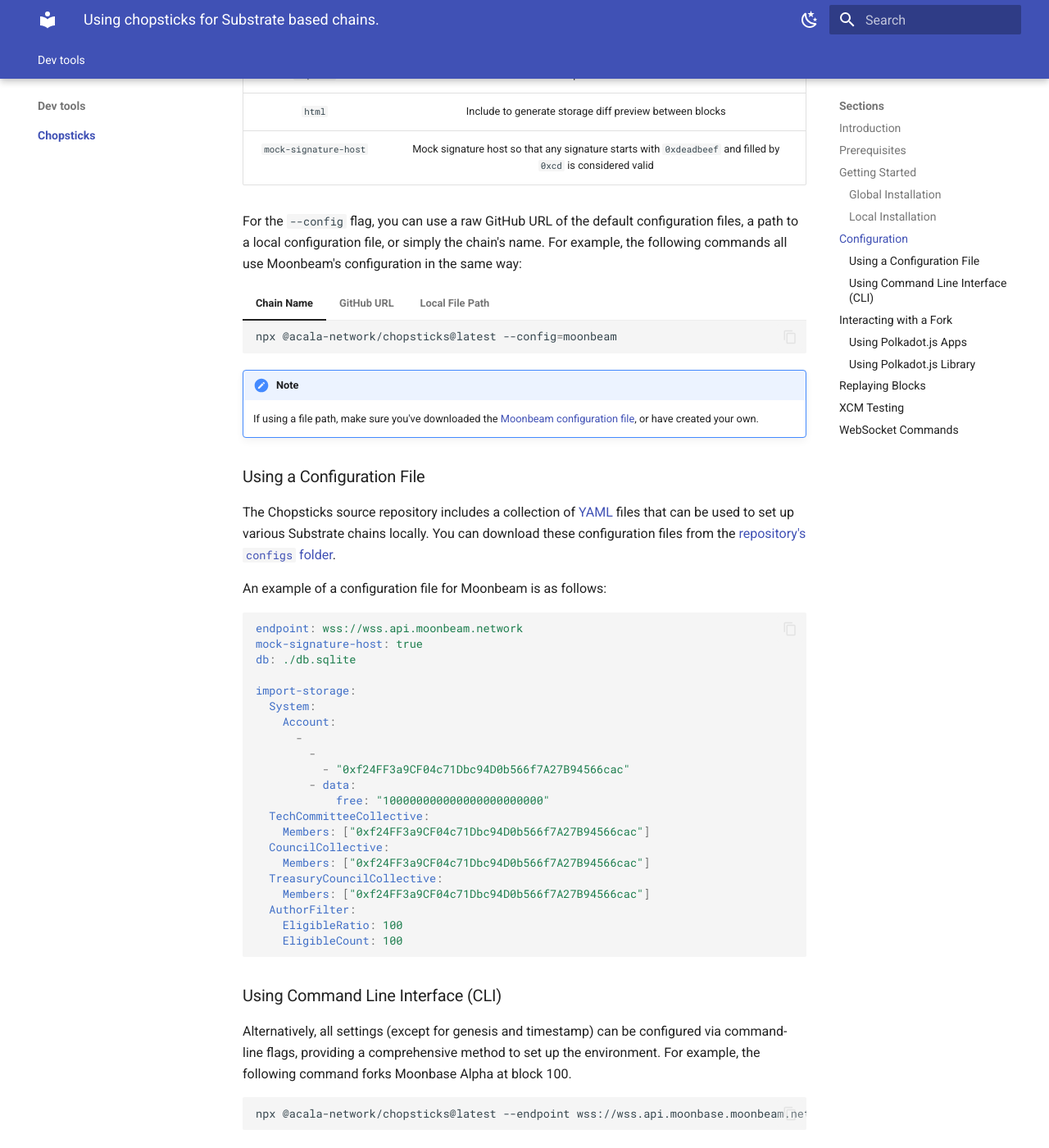
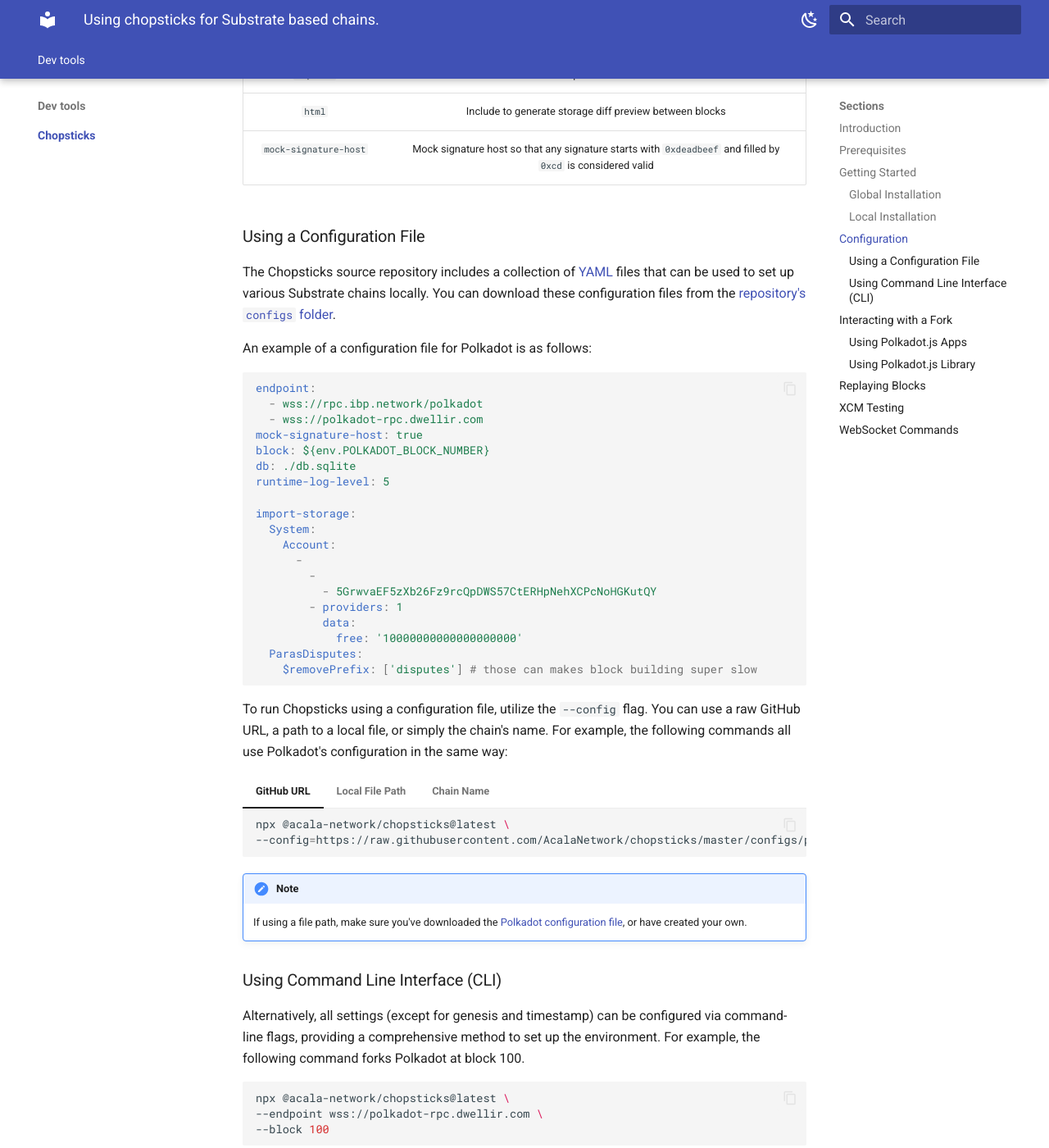
Before and after one commit to papermoonio/polkadot-ecosystem-docs-draft, an MkDocs documentation site: the page built from docs/dev-tools/chopsticks/index.md, in a window 1280 px wide and 1400 px high, scrolled down 2343 px. Shown: the whole window at 82% size. Built offline with MkDocs 1.6.1 and Material for MkDocs 9.7.7, drawn with Linux system fonts in a browser that asks for light colours; some of the changed text lies outside the part shown.

Commit message:
Use Polkadot config and refactor some stuff

````diff
--- a/docs/dev-tools/chopsticks/index.md
+++ b/docs/dev-tools/chopsticks/index.md
@@ -81,67 +81,66 @@
 |           `html`           |                           Include to generate storage diff preview between blocks                           |
 |   `mock-signature-host`    | Mock signature host so that any signature starts with `0xdeadbeef` and filled by `0xcd` is considered valid |
 
-
-For the `--config` flag, you can use a raw GitHub URL of the default configuration files, a path to a local configuration file, or simply the chain's name. For example, the following commands all use Moonbeam's configuration in the same way:
-
-=== "Chain Name"
-
-    ```bash
-    npx @acala-network/chopsticks@latest --config=moonbeam
-    ```
-
-=== "GitHub URL"
-
-    ```bash
-    npx @acala-network/chopsticks@latest \
-    --config=https://raw.githubusercontent.com/AcalaNetwork/chopsticks/master/configs/moonbeam.yml
-    ```
-
-=== "Local File Path"
-
-    ```bash
-    npx @acala-network/chopsticks@latest --config=configs/moonbeam.yml
-    ```
-
-!!! note
-    If using a file path, make sure you've downloaded the [Moonbeam configuration file](https://github.com/AcalaNetwork/chopsticks/blob/master/configs/moonbeam.yml){target=_blank}, or have created your own.
-
 ### Using a Configuration File
 
 The Chopsticks source repository includes a collection of [YAML](https://yaml.org/){target=_blank} files that can be used to set up various Substrate chains locally. You can download these configuration files from the [repository's `configs` folder](https://github.com/AcalaNetwork/chopsticks/tree/master/configs){target=_blank}.
 
-An example of a configuration file for Moonbeam is as follows:
+An example of a configuration file for Polkadot is as follows:
 
 ```yaml
-endpoint: wss://wss.api.moonbeam.network
+endpoint:
+  - wss://rpc.ibp.network/polkadot
+  - wss://polkadot-rpc.dwellir.com
 mock-signature-host: true
+block: ${env.POLKADOT_BLOCK_NUMBER}
 db: ./db.sqlite
+runtime-log-level: 5
 
 import-storage:
   System:
     Account:
       -
         -
-          - "0xf24FF3a9CF04c71Dbc94D0b566f7A27B94566cac"
-        - data:
-            free: "100000000000000000000000"
-  TechCommitteeCollective:
-    Members: ["0xf24FF3a9CF04c71Dbc94D0b566f7A27B94566cac"]
-  CouncilCollective:
-    Members: ["0xf24FF3a9CF04c71Dbc94D0b566f7A27B94566cac"]
-  TreasuryCouncilCollective:
-    Members: ["0xf24FF3a9CF04c71Dbc94D0b566f7A27B94566cac"]
-  AuthorFilter:
-    EligibleRatio: 100
-    EligibleCount: 100
+          - 5GrwvaEF5zXb26Fz9rcQpDWS57CtERHpNehXCPcNoHGKutQY
+        - providers: 1
+          data:
+            free: '10000000000000000000'
+  ParasDisputes:
+    $removePrefix: ['disputes'] # those can makes block building super slow
 ```
+
+To run Chopsticks using a configuration file, utilize the `--config` flag. You can use a raw GitHub URL, a path to a local file, or simply the chain's name. For example, the following commands all use Polkadot's configuration in the same way:
+
+=== "GitHub URL"
+
+    ```bash
+    npx @acala-network/chopsticks@latest \
+    --config=https://raw.githubusercontent.com/AcalaNetwork/chopsticks/master/configs/polkadot.yml
+    ```
+
+=== "Local File Path"
+
+    ```bash
+    npx @acala-network/chopsticks@latest --config=configs/polkadot.yml
+    ```
+
+=== "Chain Name"
+
+    ```bash
+    npx @acala-network/chopsticks@latest --config=polkadot
+    ```
+
+!!! note
+    If using a file path, make sure you've downloaded the [Polkadot configuration file](https://github.com/AcalaNetwork/chopsticks/blob/master/configs/polkadot.yml){target=_blank}, or have created your own.
 
 ### Using Command Line Interface (CLI)
 
-Alternatively, all settings (except for genesis and timestamp) can be configured via command-line flags, providing a comprehensive method to set up the environment. For example, the following command forks Moonbase Alpha at block 100.
+Alternatively, all settings (except for genesis and timestamp) can be configured via command-line flags, providing a comprehensive method to set up the environment. For example, the following command forks Polkadot at block 100.
 
 ```bash
-npx @acala-network/chopsticks@latest --endpoint wss://wss.api.moonbase.moonbeam.network --block 100
+npx @acala-network/chopsticks@latest \
+--endpoint wss://polkadot-rpc.dwellir.com \
+--block 100
 ```
 
 ## Interacting with a Fork
@@ -156,7 +155,7 @@
 
 ### Using Polkadot.js Apps
 
-To interact with Chopsticks via the hosted user interface, visit [Polkadot.js Apps](https://polkadot.js.org/apps/#/explorer){target=_blank}. and follow these steps:
+To interact with Chopsticks via the hosted user interface, visit [Polkadot.js Apps](https://polkadot.js.org/apps/#/explorer){target=_blank} and follow these steps:
 
 1. Click the network icon in the top left corner
 2. Scroll to the bottom and select **Development**
@@ -197,22 +196,22 @@
 |    `html`     | Generate html with storage diff |
 |    `open`     |       Open generated html       |
 
-For example, to replay block 1000 from Moonbeam and save the output to a JSON file:
+For example, to replay block 1000 from Polkadot and save the output to a JSON file:
 
 ```bash
 npx @acala-network/chopsticks@latest run-block  \
---endpoint wss://wss.api.moonbeam.network  \
---output-path ./moonbeam-output.json  \
+--endpoint wss://polkadot-rpc.dwellir.com  \
+--output-path ./polkadot-output.json  \
 --block 1000
 ```
 
 ## XCM Testing
 To test XCM (Cross-Consensus Messaging) messages between networks, you can fork multiple parachains and a relay chain locally using Chopsticks.
 
-|    Option    |        Description         |
-| :----------: | :------------------------: |
-| `relaychain` |   Relaychain config file   |
-| `parachain`  | Parachain config file path |
+|    Option    |      Description       |
+| :----------: | :--------------------: |
+| `relaychain` | Relaychain config file |
+| `parachain`  | Parachain config file  |
 
 
 For example, to fork Moonbeam, Astar, and Polkadot enabling XCM between them, you can use the following command:
````
